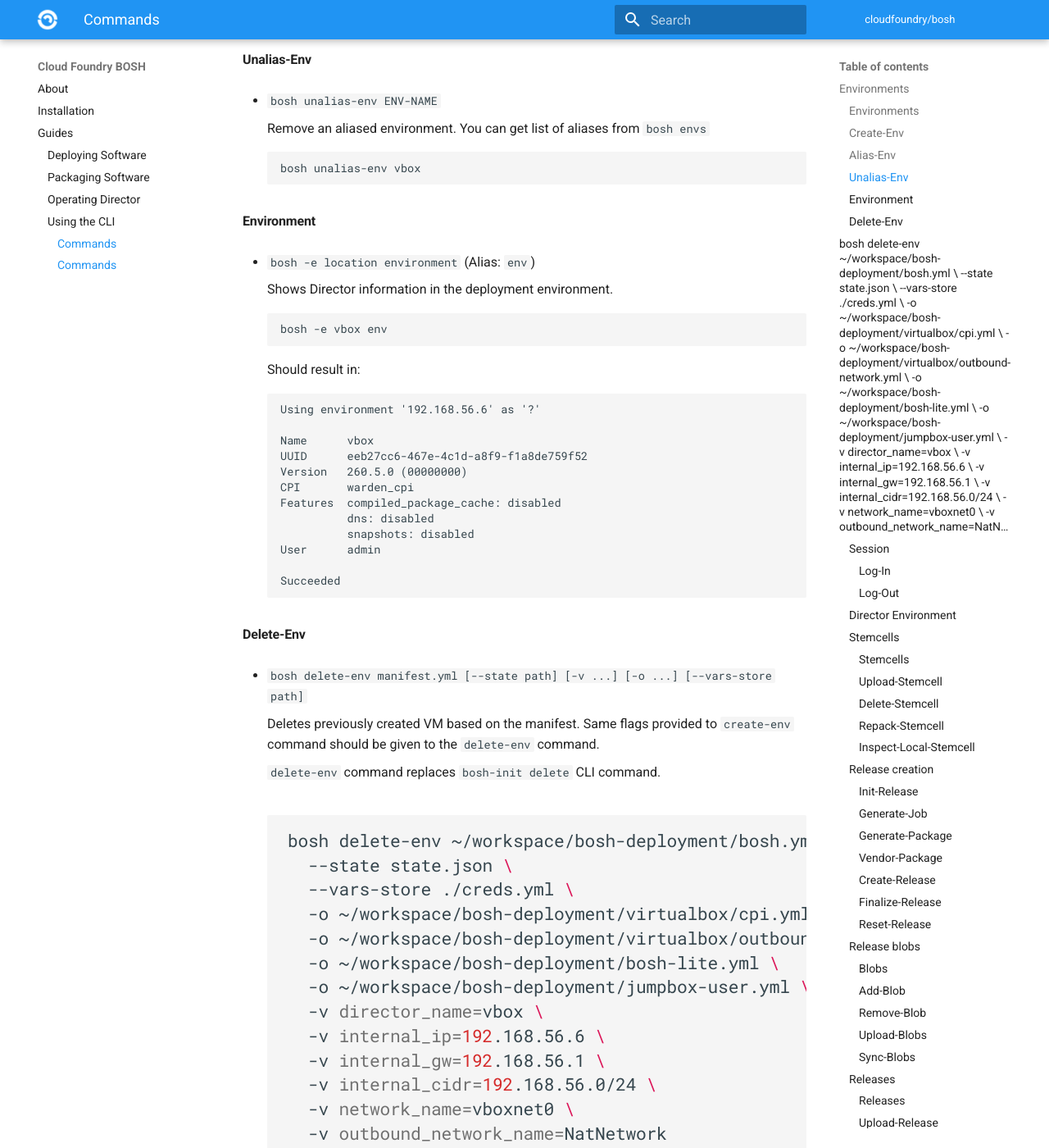
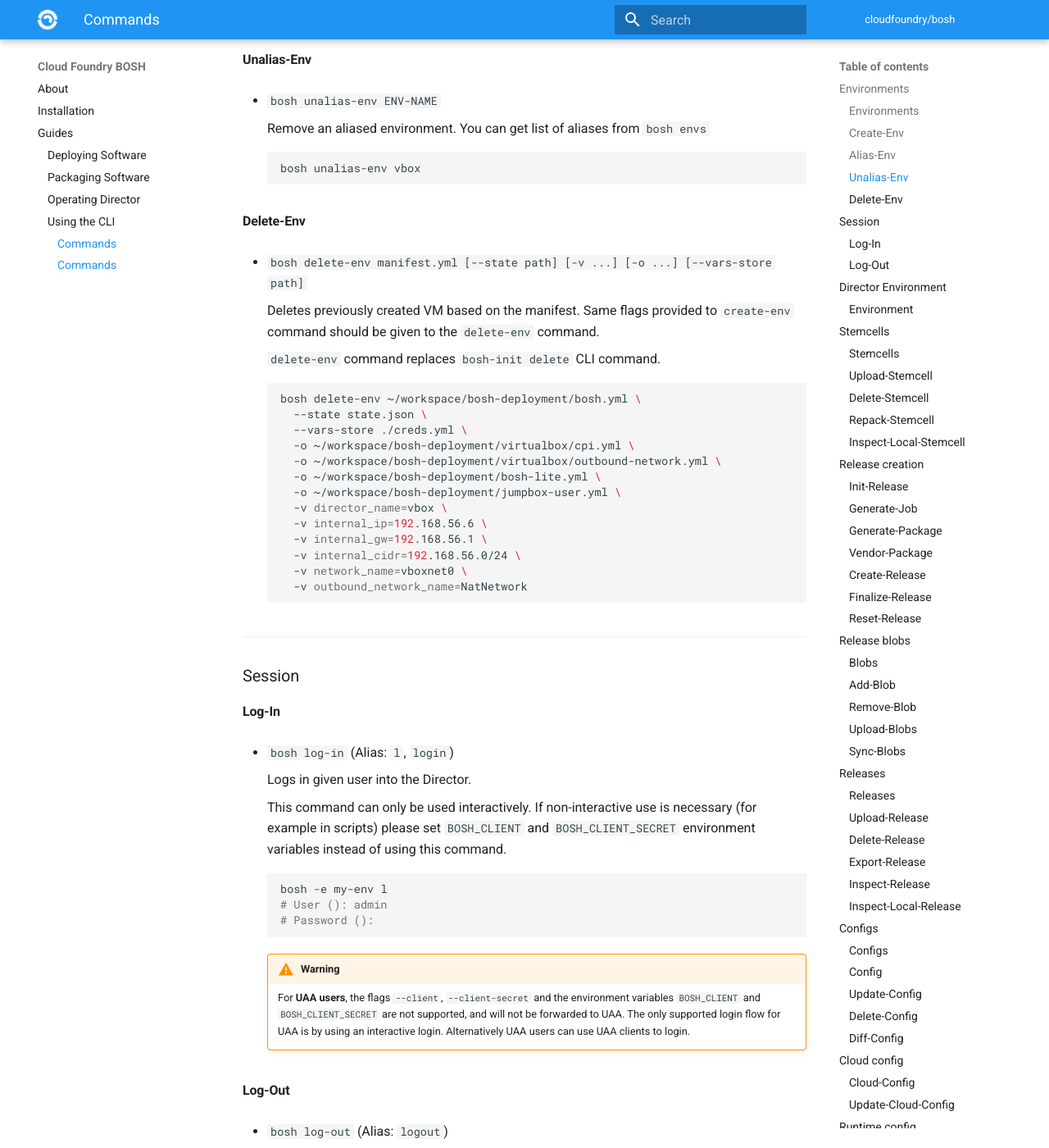
Before and after one commit to cloudfoundry/docs-bosh, an MkDocs documentation site: the page built from content/cli-v2.md, in a window 1280 px wide and 1400 px high, scrolled down 1679 px. Shown: the whole window at 82% size. Built offline with MkDocs 1.6.1 and Material for MkDocs 9.7.7, drawn with Linux system fonts in a browser that asks for light colours; old or Windows-style settings are respelled for this version of MkDocs.

Commit message:
fix cliv2 docs

````diff
--- a/content/cli-v2.md
+++ b/content/cli-v2.md
@@ -76,33 +76,6 @@ See [Environments](cli-envs.md).
     bosh unalias-env vbox
     ```
 
-#### Environment {: #environment }
-
-- `bosh -e location environment` (Alias: `env`)
-
-    Shows Director information in the deployment environment.
-
-    ```shell
-    bosh -e vbox env
-    ```
-
-    Should result in:
-
-    ```text
-    Using environment '192.168.56.6' as '?'
-
-    Name      vbox
-    UUID      eeb27cc6-467e-4c1d-a8f9-f1a8de759f52
-    Version   260.5.0 (00000000)
-    CPI       warden_cpi
-    Features  compiled_package_cache: disabled
-              dns: disabled
-              snapshots: disabled
-    User      admin
-
-    Succeeded
-    ```
-
 #### Delete-Env {: #delete-env }
 
 - `bosh delete-env manifest.yml [--state path] [-v ...] [-o ...] [--vars-store path]`
@@ -126,6 +99,7 @@ See [Environments](cli-envs.md).
       -v network_name=vboxnet0 \
       -v outbound_network_name=NatNetwork
     ```
+
 ---
 ### Session {: #session-mgmt }
 
@@ -419,6 +394,7 @@ See [Release Blobs](release-blobs.md) for a detailed workflow.
     cd release-dir
     bosh add-blob ~/Downloads/stress-1.0.4.tar.gz stress/stress-1.0.4.tar.gz
     ```
+
 #### Remove-Blob {: #remove-blob }
 
 - `bosh remove-blob blob-path`
````
Also changed, not shown: other parts of content/cli-v2.md (+1 -0 lines).
